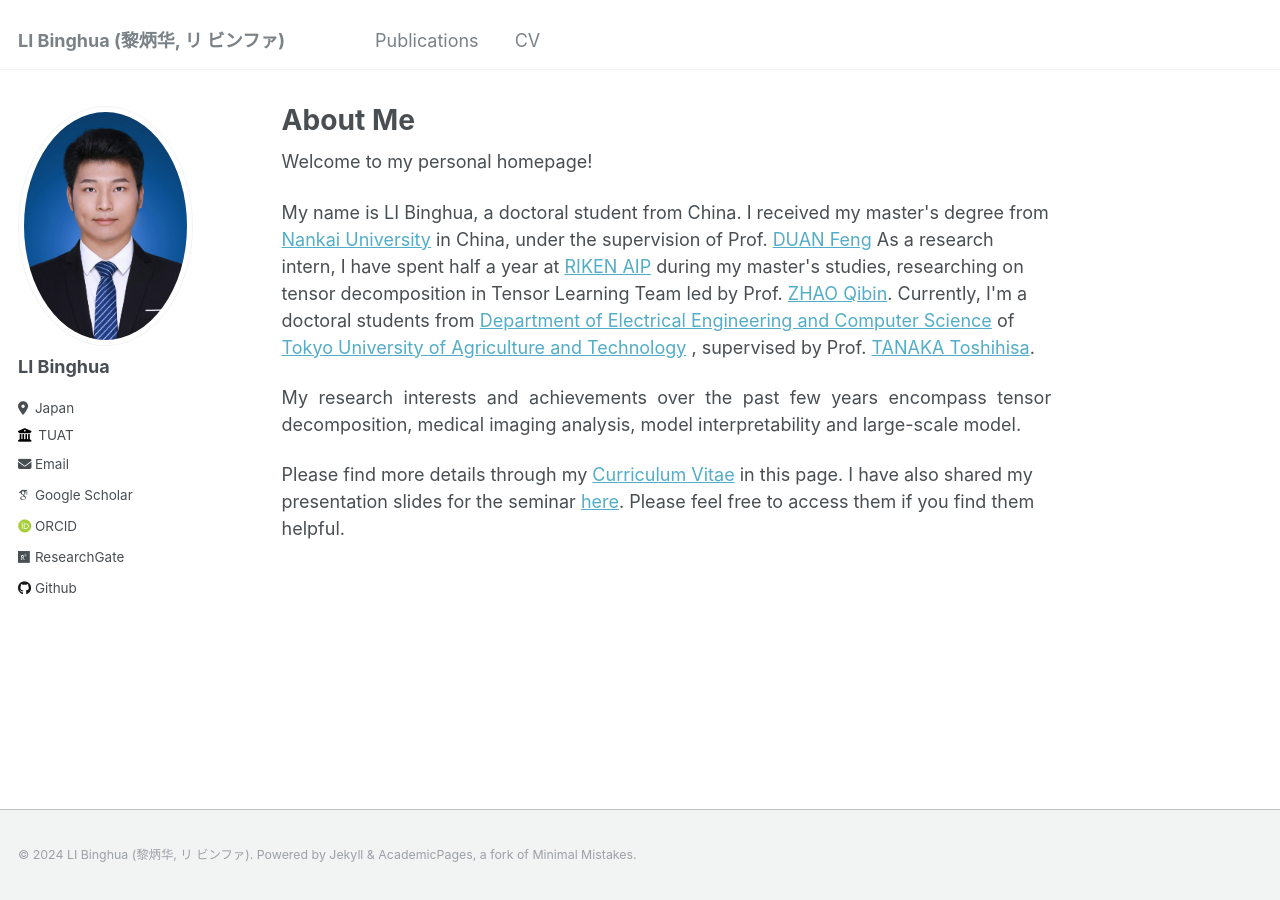
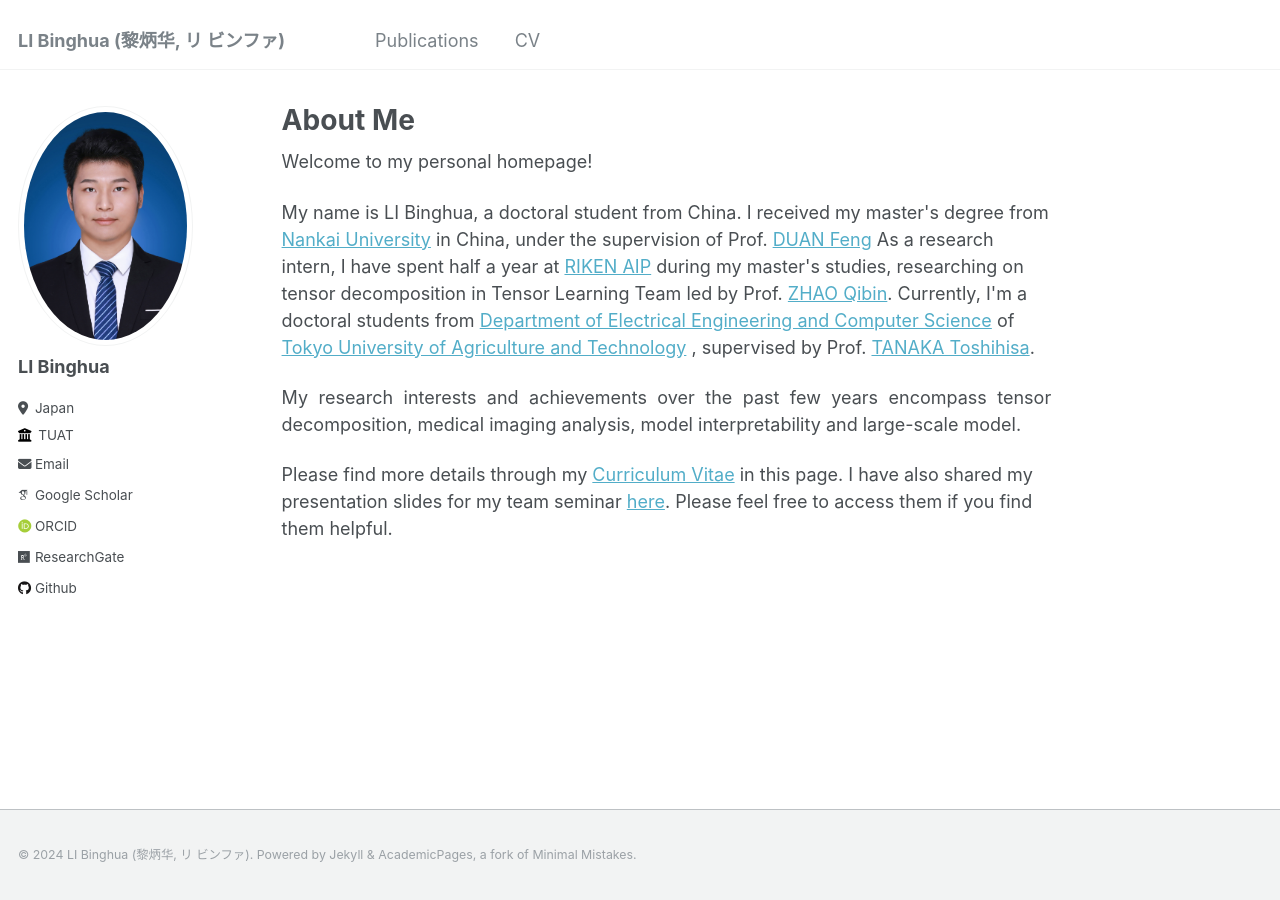
Before and after one commit to xiaovhua/vhua.github.io, a Jekyll site: the page built from _pages/about.md, in a window 1280 px wide. Built offline with Jekyll 4.4.1, drawn with Linux system fonts in a browser that asks for light colours; some web fonts are replaced.

Commit message:
Update about.md

```diff
--- a/_pages/about.md
+++ b/_pages/about.md
@@ -36,4 +36,4 @@ My research interests and achievements over the past few years encompass tensor
 </div>
 
 
-Please find more details through my [Curriculum Vitae](files/CV.pdf) in this page. I have also shared my presentation slides for the seminar [here](https://github.com/TUAT-Novice/Journal-Club). Please feel free to access them if you find them helpful.
+Please find more details through my [Curriculum Vitae](files/CV.pdf) in this page. I have also shared my presentation slides for my team seminar [here](https://github.com/TUAT-Novice/Journal-Club). Please feel free to access them if you find them helpful.
```
